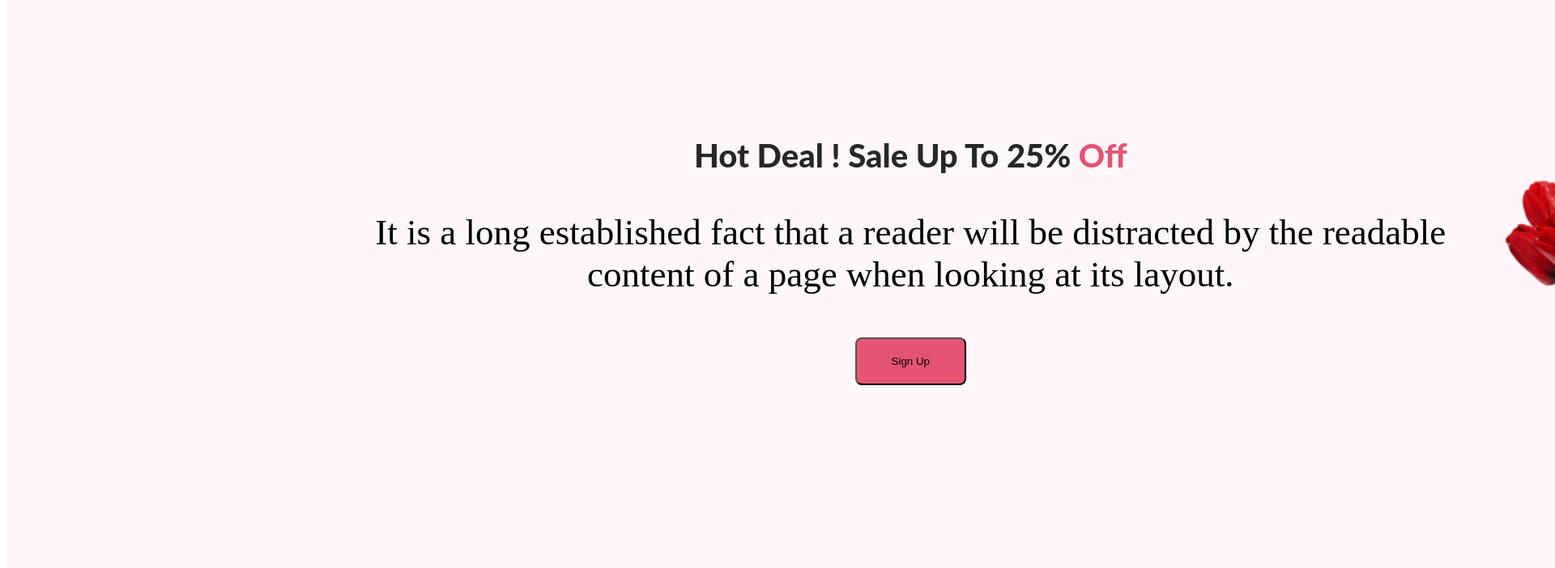
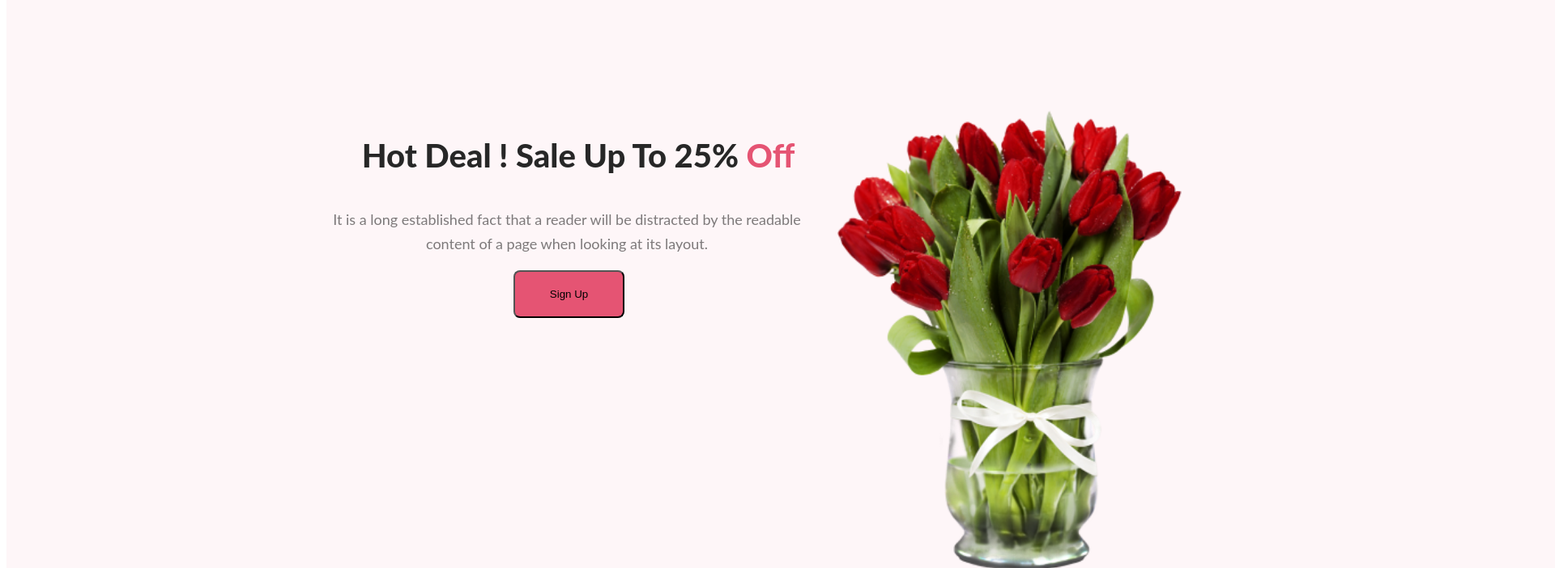
Before and after one commit to Sadik555/online-flower-shop, a plain HTML site: page index.html in a window 1280 px wide. Shown: the part 1800-2502 px from the top of the page at 81% size, 1920 px wide, since content can reach past the window. Drawn offline with Linux system fonts and the light colour scheme.

Commit message:
Upadated

```diff
--- a/index.html
+++ b/index.html
@@ -35,10 +35,12 @@
             <div class="about">
                <div >
                   <h3 class="about-title">Hot Deal ! Sale Up To 25% <span class="text-primary">Off</span></h3>
-                  <p>It is a long established fact that a reader will be distracted by the readable content of a page when looking at its layout.</p>
+                  <p class="title-description">It is a long established fact that a reader will be distracted by the readable content of a page when looking at its layout.</p>
+                 <div class="btn">
                   <button class="btn-primary">Sign Up</button>
+                 </div>
                </div>
-                <img src="Flower Asset/pngwing 8.png" alt="">
+                <img class="about-img" src="Flower Asset/pngwing 8.png" alt="">
             </div>
          </section>
 
--- a/style.css
+++ b/style.css
@@ -87,8 +87,6 @@ background: rgba(229, 84, 115, 0.05);
 display: flex;
 text-align: center;
 padding-top: 300px;
-padding-left: 390px;
-font-size: 45PX;
 
 }
 .about-title{
@@ -97,6 +95,23 @@ font-family: Lato;
 font-size: 40px;
 font-weight: 800;
 margin-left: 0;
+padding-left: 423px;
+}
+.title-description{
+    padding-left: 395px;
+    color: rgba(39, 39, 39, 0.60);
+text-align: center;
+font-family: Lato;
+font-size: 18px;
+font-weight: 400;
+line-height: 30px;
+width: 594px;
+}
+.btn{
+    padding-left: 400px;
+}
+.about-img{
+    padding: 0px 30px 30px 30px;
 }
 .social{
     text-align: center;
@@ -126,6 +141,7 @@ margin-top: 100px;
     font-family: Lato;
     font-size: 40px;
     font-weight: 800;
+    padding-top: 70Px;
 
 }
 .box{
```
